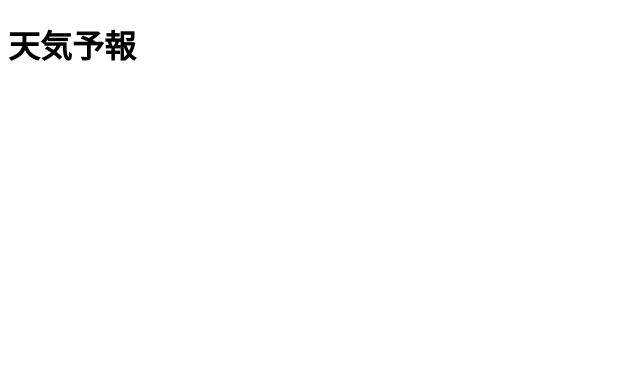
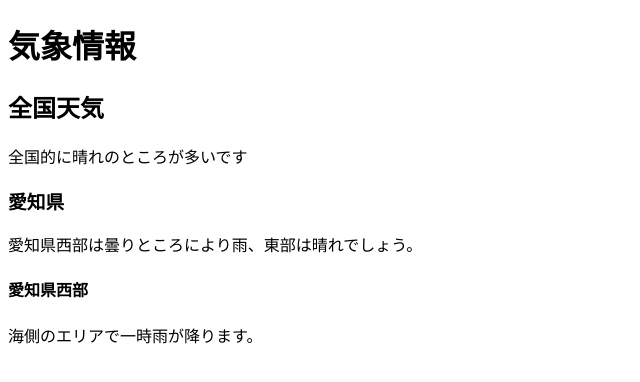
Before and after one commit to hayato683/html-css-basic-kadai, a plain HTML site: page kadai_005/index.html in a window 1280 px wide. Shown: the whole page, without its empty margins (0-640 px from the left). Drawn offline with Linux system fonts and the light colour scheme.

Commit message:
コメント欄

```diff
--- a/kadai_005/index.html
+++ b/kadai_005/index.html
@@ -6,11 +6,12 @@
     <title>Document</title>
 </head>
 <body>
-
+    <h1>気象情報</h1>
+    <h2>全国天気</h2>
+    <p>全国的に晴れのところが多いです</p>
+    <h3>愛知県</h3>
+    <p>愛知県西部は曇りところにより雨、東部は晴れでしょう。</p>
+    <h4>愛知県西部</h4>
+    <p>海側のエリアで一時雨が降ります。</p>
 </body>
 </html>
-<header>
-    <h1>天気予報</h1>
-</header>
-    </h1>
-</header>
```
